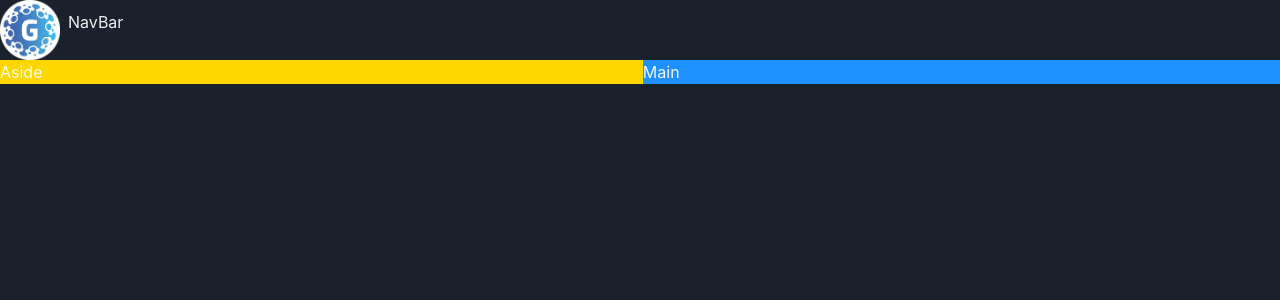
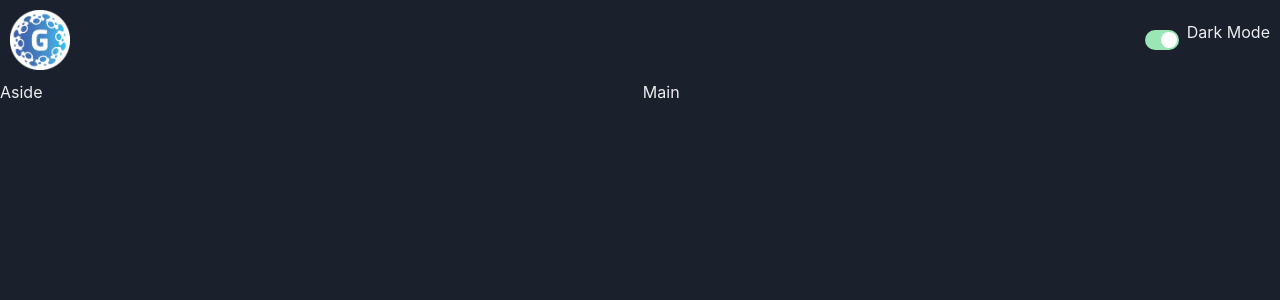
Before and after one commit to labinotveseli/game-hub, a React (Vite) app: page / in a window 1280 px wide. Shown: the top 300 px of the page. Built offline with nearby package versions, Linux system fonts and the light colour scheme.

Commit message:
colormode switch

```diff
--- a/src/App.tsx
+++ b/src/App.tsx
@@ -13,13 +13,9 @@
         <NavBar />
       </GridItem>
       <Show above="lg">
-        <GridItem area="aside" bg="gold">
-          Aside
-        </GridItem>
+        <GridItem area="aside">Aside</GridItem>
       </Show>
-      <GridItem area="main" bg="dodgerblue">
-        Main
-      </GridItem>
+      <GridItem area="main">Main</GridItem>
     </Grid>
   );
 }
--- /dev/null
+++ b/src/components/organisms/ColorMode/index.tsx
@@ -0,0 +1,18 @@
+import { HStack, Switch, Text, useColorMode } from "@chakra-ui/react";
+
+const ColorModeSwitch = () => {
+  const { toggleColorMode, colorMode } = useColorMode();
+
+  return (
+    <HStack>
+      <Switch
+        colorScheme="green"
+        isChecked={colorMode === "dark"}
+        onChange={toggleColorMode}
+      />
+      <Text>Dark Mode</Text>
+    </HStack>
+  );
+};
+
+export default ColorModeSwitch;
--- a/src/components/organisms/NavBar/index.tsx
+++ b/src/components/organisms/NavBar/index.tsx
@@ -1,11 +1,12 @@
-import { HStack, Image, Text } from "@chakra-ui/react";
+import { HStack, Image } from "@chakra-ui/react";
 import Logo from "../../atoms/images/logo.webp";
+import ColorModeSwitch from "../ColorMode";
 
 const NavBar = () => {
   return (
-    <HStack>
+    <HStack justifyContent="space-between" padding="10px">
       <Image src={Logo} boxSize="60px" />
-      <Text>NavBar</Text>
+      <ColorModeSwitch />
     </HStack>
   );
 };
```
